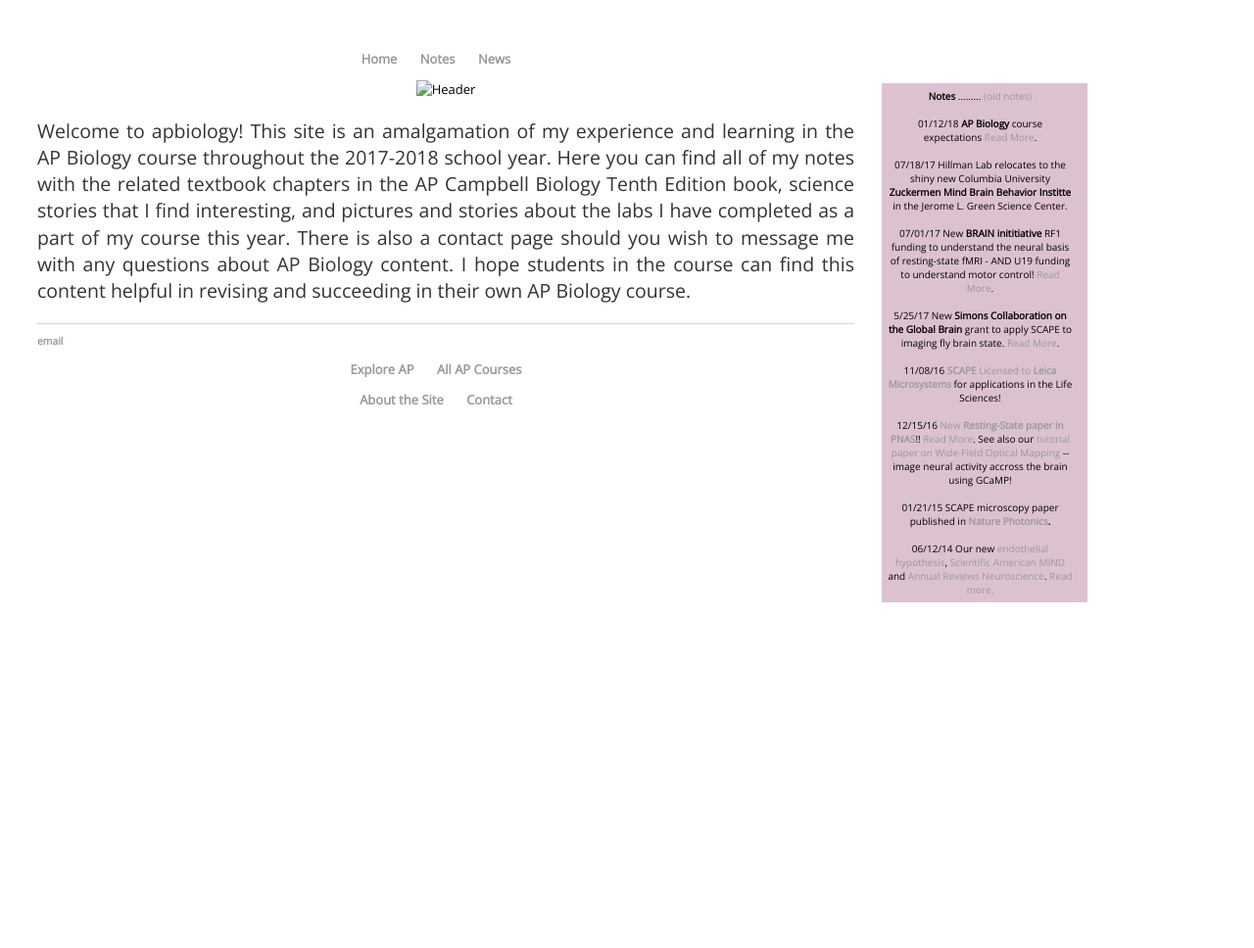
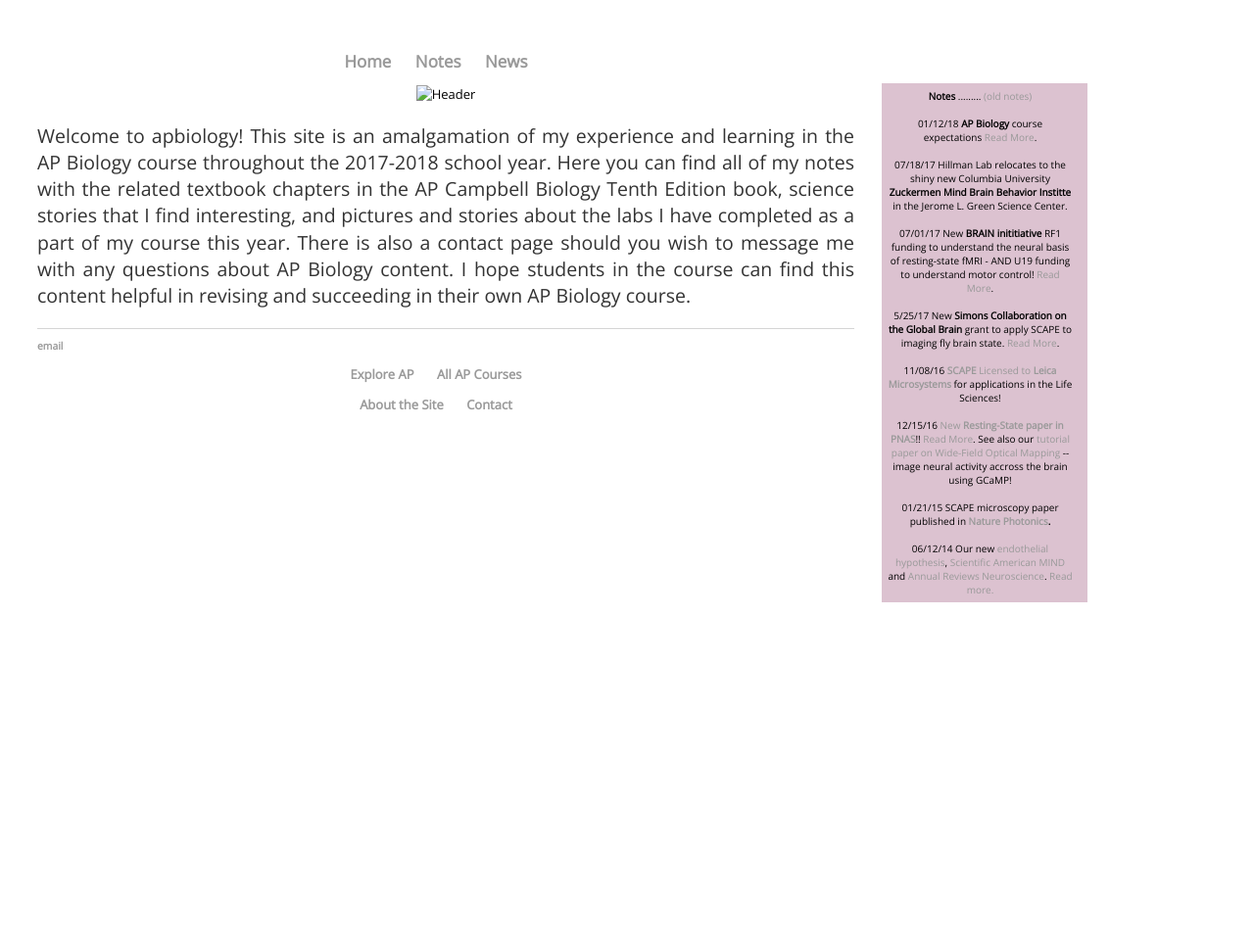
Before and after one commit to meganscarlett/meganscarlett.github.io, a Jekyll site: the page built from index.html, in a window 1280 px wide. Shown: the whole page at 98% size. Built offline with Jekyll 4.4.1, drawn with Linux system fonts in a browser that asks for light colours.

Commit message:
Update default.html

```diff
--- a/_layouts/default.html
+++ b/_layouts/default.html
@@ -10,7 +10,7 @@
 	<body>
 		<nav>
     		<ul>
-			<center><li><a href="/">Home</a></li>
+			<div style="font-size: 17px"><center><li><a href="/">Home</a></li>
 	        	<li><a href="/notes">Notes</a></li>
         		<li><a href="https://www.sciencenews.org/">News</a></li></center>
     		</ul>
```
